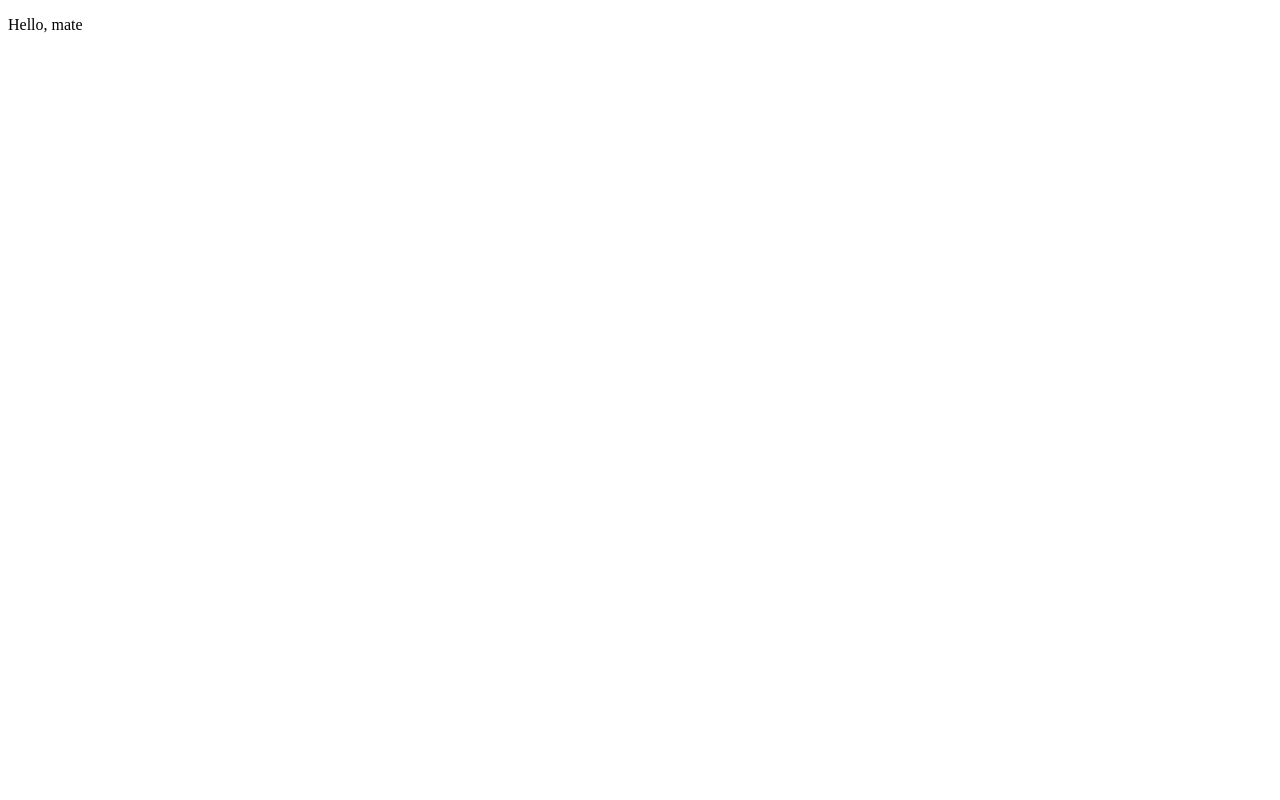
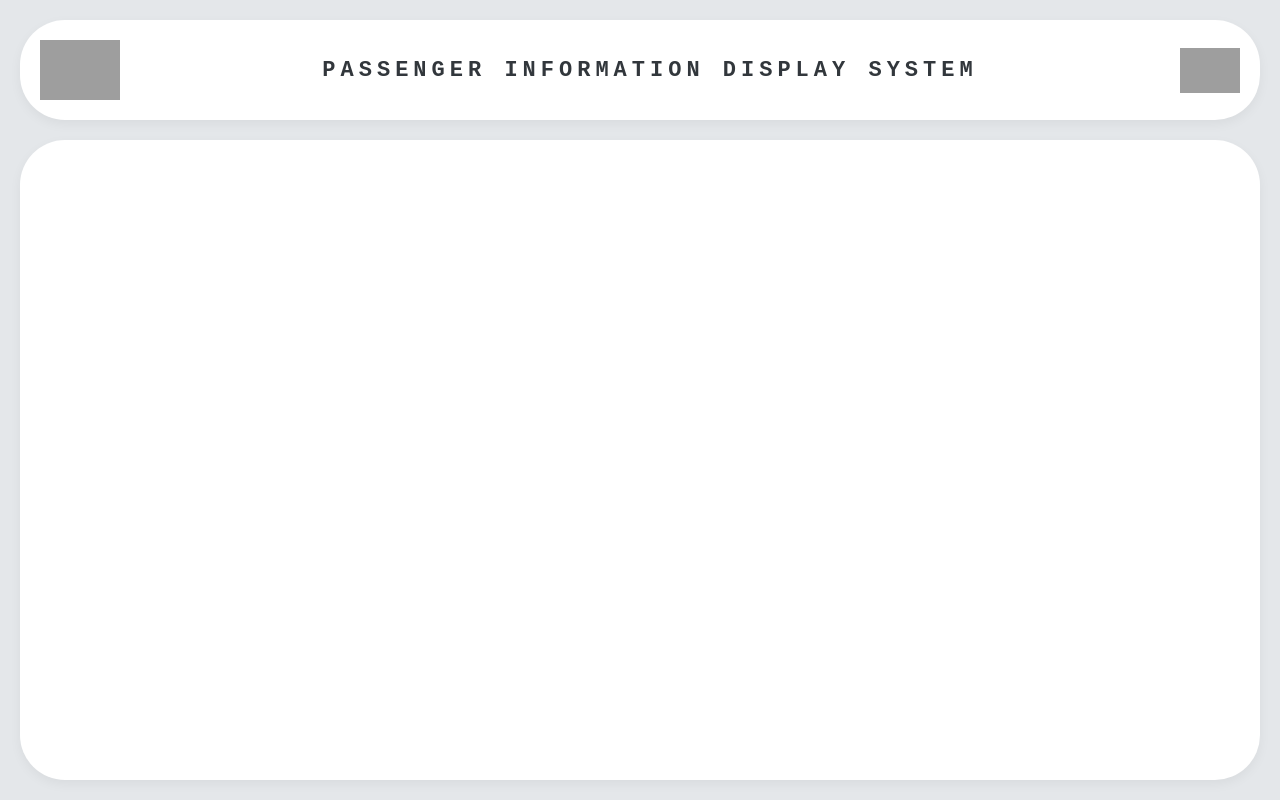
Before and after one commit to slmnchk/passenger-information-display-system, a plain HTML site: page pids-frontend/index.html in a window 1280 px wide. Drawn offline with Linux system fonts and the light colour scheme; grey boxes are pictures that could not be loaded.

Commit message:
add frontend: header and body

```diff
--- a/pids-frontend/index.html
+++ b/pids-frontend/index.html
@@ -3,13 +3,34 @@
 <head>
     <meta charset="UTF-8">
     <meta name="viewport" content="width=device-width, initial-scale=1.0">
-    <title>PIDS — Passenger Information Display</title>
+    <title>PIDS DB</title>
+    <link rel="icon" type="image/png" href="https://upload.wikimedia.org/wikipedia/commons/4/4f/Deutsche_Bundesbahn.svg">
     <link rel="stylesheet" href="styles/main.css">
 </head>
 <body>
 
-<p class="hello-title">Hello, mate</p>
+    <div class = "header">
+        <div class = "header-db-logo-container">
+            <a href="https://bahn.de" target="_blank">
+                <img class = "header-db-logo" src="https://upload.wikimedia.org/wikipedia/commons/thumb/a/a5/Logo_Deutsche_Bundesbahn.svg/960px-Logo_Deutsche_Bundesbahn.svg.png" alt="Logo">
+            </a>
+        </div>
+        <div class = "header-name-of-application-container">
+            <h1 class = "header-name-of-application">Passenger Information Display System</h1>
+        </div>
+        <div class = "leave-your-message-container">
+            <a href="https://t.me/thisaccountwasblocked" target="_blank">
+                <img class="leave-your-message-container-logo" src="https://upload.wikimedia.org/wikipedia/commons/thumb/5/51/IMessage_logo.svg/250px-IMessage_logo.svg.png" alt="DB Logo">
+            </a>
+        </div>
+    </div>
 
-<script src="scripts/app.js"></script>
+    <div class="request-body">
+
+    </div>
+
+
+
+    <script src="scripts/app.js"></script>
 </body>
 </html>
--- a/pids-frontend/styles/main.css
+++ b/pids-frontend/styles/main.css
@@ -0,0 +1,76 @@
+body {
+    background-color: rgb(228, 231, 234);
+    margin: 0;
+    padding: 20px;
+    display: flex;
+    flex-direction: column;
+    min-height: 100vh;
+    box-sizing: border-box;
+}
+
+p, h1, h2, h3, h4, h5, h6 {
+    font-family: "Roboto Light", sans-serif;
+    margin: 0;
+}
+
+.header {
+    border-radius: 45px;
+    background-color: rgb(255, 255, 255);
+    height: 100px;
+    display: flex;
+    align-items: center;
+    padding: 0 20px;
+    box-shadow: 0 4px 12px rgba(0, 0, 0, 0.05);
+}
+
+.header-db-logo-container {
+    width: 80px;
+    display: flex;
+    flex-shrink: 0;
+    align-items: center;
+}
+
+.header-db-logo {
+    width: 100%;
+    display: block;
+}
+
+.header-name-of-application-container {
+    display: flex;
+    flex-grow: 1;
+    align-items: center;
+    justify-content: center;
+}
+
+.header-name-of-application {
+    font-family: "Courier New", Courier, monospace;
+    font-weight: bold;
+    color: rgb(50, 55, 60);
+    font-size: 22px;
+    text-align: center;
+    letter-spacing: 5px;
+    text-transform: uppercase;
+}
+
+.leave-your-message-container {
+    width: 60px;
+    display: flex;
+    flex-shrink: 0;
+    align-items: center;
+}
+
+.leave-your-message-container-logo {
+    width: 100%;
+    display: block;
+}
+
+.request-body {
+    border-radius: 45px;
+    background-color: rgb(255, 255, 255);
+    flex-grow: 1;
+    display: flex;
+    align-items: center;
+    padding: 20px;
+    margin: 20px 0 0 0;
+    box-shadow: 0 4px 12px rgba(0, 0, 0, 0.05);
+}
```
